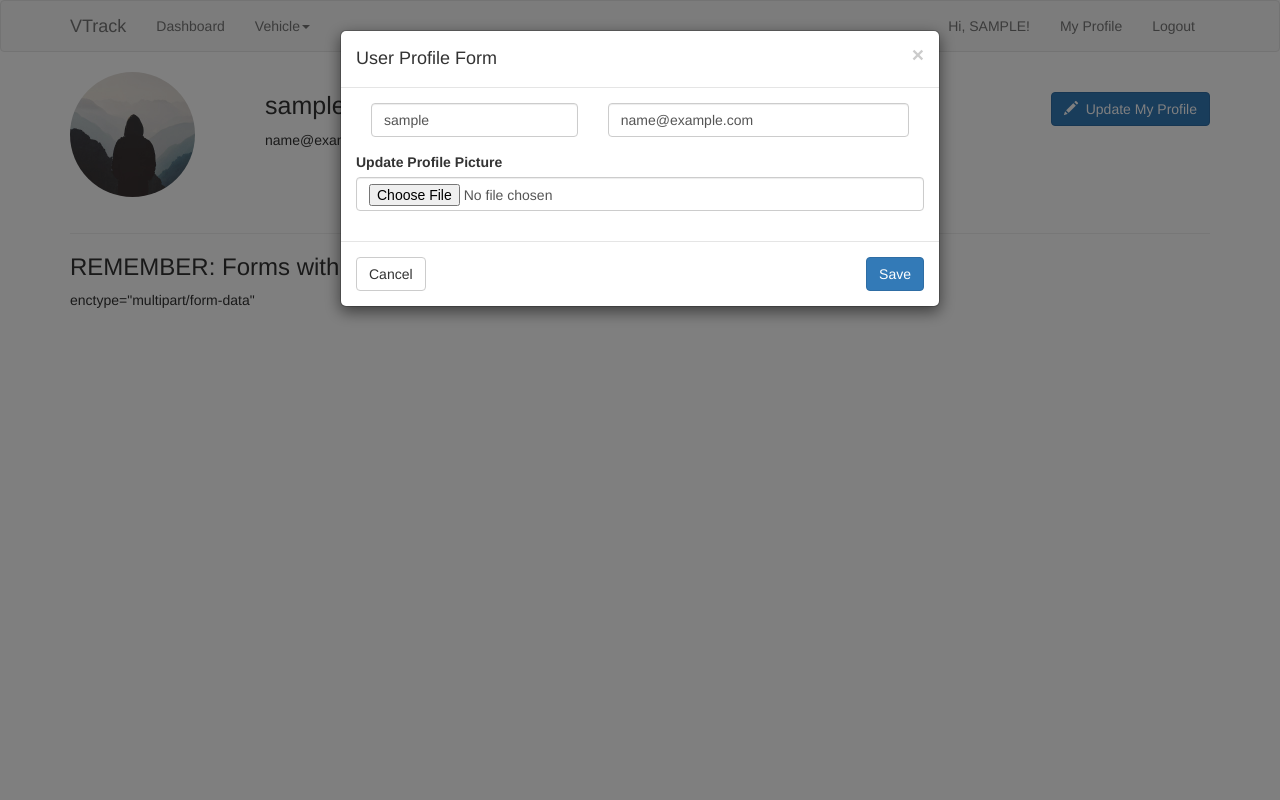
After one commit to pauloft/vtrack, a Flask app: page /account in a window 1280 px wide, after a click on "Update My Profile". The commit adds this page. Run offline with Flask 2, Linux system fonts and the light colour scheme; the visitor is signed in with stand-in values (Sample User, id 1); data comes from the database, SQL or seed files in the repository; some libraries are stand-ins or nearby versions.

Commit message:
Added password reset, profile update

```diff
--- a/app/__init__.py
+++ b/app/__init__.py
@@ -3,6 +3,7 @@ from flask_sqlalchemy import SQLAlchemy
 from flask_bootstrap import Bootstrap
 from flask_migrate import Migrate
 from flask_login import LoginManager
+from flask_mail import Mail
 
 from config import app_config
 
@@ -10,6 +11,7 @@ db = SQLAlchemy()
 bootstrap = Bootstrap()
 migrate = Migrate()
 login_manager = LoginManager()
+mail = Mail()
 
 
 def create_app(config_name):
@@ -20,8 +22,10 @@ def create_app(config_name):
     bootstrap.init_app(app)
     migrate.init_app(app, db)
     login_manager.init_app(app)
+    mail.init_app(app)
     login_manager.login_message = "You must be logged in to access this page."
     login_manager.login_view = "auth.login"
+    login_manager.login_message_category = "info"
 
     from app import models
 
--- a/app/auth/forms.py
+++ b/app/auth/forms.py
@@ -2,7 +2,9 @@
 
 from flask_wtf import FlaskForm
 from wtforms import PasswordField, StringField, SubmitField, ValidationError
-from wtforms.validators import DataRequired, Email, EqualTo
+from flask_wtf.file import FileField, FileAllowed
+from wtforms.validators import DataRequired, Email, Length, EqualTo
+from flask_login import current_user
 
 from app.models import User
 
@@ -36,3 +38,51 @@ class LoginForm(FlaskForm):
     email = StringField("Email", validators=[DataRequired(), Email()])
     password = PasswordField("Password", validators=[DataRequired()])
     submit = SubmitField("Login")
+
+
+class UpdateAccountForm(FlaskForm):
+    """ Form to update user profile """
+
+    username = StringField("Username", validators=[DataRequired(), Length(min=3, max=20)])
+    email = StringField("Email", validators=[DataRequired(), Email()])
+    picture = FileField(
+        "Update Profile Picture", validators=[FileAllowed(["jpg", "png"])]
+    )
+    submit = SubmitField("Update my Profile")
+
+    def validate_username(self, username):
+        """ Ignore processing the existing username """
+        if username.data != current_user.username:
+            user = User.query.filter_by(username=username.data).first()
+            if user:
+                raise ValidationError("That username has already been taken. Try again.")
+
+    def validate_email(self, email):
+        """ Ignore processing the existing email """
+        if email.data != current_user.email:
+            user = User.query.filter_by(email=email.data).first()
+            if user:
+                raise ValidationError("That email has already been taken. Try again.")
+
+
+class RequestResetForm(FlaskForm):
+    """ Form to submit email address when requesting a password reset """
+
+    email = StringField("Email Address", validators=[DataRequired(), Email()])
+    submit = SubmitField("Request Password Reset")
+
+    def validate_email(self, email):
+        """ Verify that the email address is actually in use """
+        user = User.query.filter_by(email=email.data).first()
+        if user is None:
+            raise ValidationError("There is no account in the database with that email.")
+
+
+class ResetPasswordForm(FlaskForm):
+    """ Form to reset or update user password """
+
+    password = PasswordField("Password", validators=[DataRequired()])
+    confirm_password = PasswordField(
+        "Confirm Password", validators=[DataRequired(), EqualTo("password")]
+    )
+    submit = SubmitField("Reset Password")
--- a/app/auth/views.py
+++ b/app/auth/views.py
@@ -1,10 +1,18 @@
 # app/auth/views.py
 
-from flask import render_template, flash, redirect, url_for
+from flask import render_template, flash, redirect, url_for, request
 from flask_login import current_user, login_required, login_user, logout_user
+from werkzeug.utils import secure_filename
 
 from . import auth
-from app.auth.forms import RegistrationForm, LoginForm
+from app.auth.forms import (
+    RegistrationForm,
+    LoginForm,
+    UpdateAccountForm,
+    RequestResetForm,
+    ResetPasswordForm,
+)
+from app.auth.utils import save_picture, send_reset_email
 from app import db
 from app.models import User
 
@@ -47,7 +55,7 @@ def login():
         dashboard = "home.admin_dashboard" if user.is_admin else "home.dashboard"
         return redirect(url_for(dashboard))
 
-    return render_template("auth/login.html", title="Login", form=form)
+    return render_template("auth/login.html", title="VTrack Login", form=form)
 
 
 @auth.route("/logout")
@@ -58,3 +66,64 @@ def logout():
 
     # redirect the user to the login page
     return redirect(url_for("auth.login"))
+
+
+@auth.route("/account", methods=["GET", "POST"])
+@login_required
+def account():
+    """ View and/or update user profile """
+    form = UpdateAccountForm()
+    if form.validate_on_submit():
+        if form.picture.data:
+            picture_file = save_picture(form.picture.data)
+            current_user.image_file = picture_file
+        # update the other fields from the form
+        current_user.username = form.username.data
+        current_user.email = form.email.data
+        db.session.commit()
+        flash("Your account has been updated!", "success")
+        return redirect(url_for("auth.account"))
+    elif request.method == "GET":
+        form.username.data = current_user.username
+        form.email.data = current_user.email
+    image_file = url_for("static", filename="profile_thumbs/" + current_user.image_file)
+    return render_template(
+        "auth/account.html", title="Your Profile", image_file=image_file, form=form
+    )
+
+
+@auth.route("/request_reset", methods=["GET", "POST"])
+def request_reset():
+    """ Submit a request for changing user password """
+    if current_user.is_authenticated:
+        return redirect(url_for("home.index"))
+    form = RequestResetForm()
+    if form.validate_on_submit():
+        user = User.query.filter_by(email=form.email.data).first()
+        send_reset_email(user)
+        flash(
+            f"An email sent to {form.email.data} with instructions to reset your password. NB: It may be in your spam folder!",
+            "info",
+        )
+        return redirect(url_for("auth.login"))
+
+    return render_template("auth/request_reset.html", title="Reset Password", form=form)
+
+
+@auth.route("/reset_password/<token>", methods=["GET", "POST"])
+def reset_password(token):
+    if current_user.is_authenticated:
+        dashb = "home.admin_dashboard" if current_user.is_admin else "home.dashboard"
+        return redirect(url_for(dashb))
+    user = User.verify_reset_token(token)
+    if user is None:
+        flash("That was an invalid or expired token!", "warning")
+        return redirect(url_for("auth.request_reset"))
+    form = ResetPasswordForm()
+    if form.validate_on_submit():
+        user.set_password(form.password.data)
+        db.session.commit()
+        flash("Your password has been reset. You are able to login.", "success")
+        return redirect(url_for("auth.login"))
+
+    return render_template("auth.reset_password.html", title="Reset Password", form=form)
--- a/app/models.py
+++ b/app/models.py
@@ -2,8 +2,10 @@
 
 from datetime import datetime
 
+from flask import current_app
 from werkzeug.security import generate_password_hash, check_password_hash
 from flask_login import UserMixin
+from itsdangerous import TimedJSONWebSignatureSerializer as Serializer
 
 from app import db, login_manager
 
@@ -32,6 +34,19 @@ class User(db.Model, UserMixin):
     def check_password(self, password):
         return check_password_hash(self.password_hash, password)
 
+    def get_reset_token(self, expires_sec=1800):
+        s = Serializer(current_app.config["SECRET_KEY"], expires_sec)
+        return s.dumps({"user_id": self.id}).decode("utf-8")
+
+    @staticmethod
+    def verify_reset_token(token):
+        s = Serializer(current_app.config["SECRET_KEY"])
+        try:
+            user_id = s.loads(token)["user_id"]
+        except:
+            return None
+        return User.query.get(user_id)
+
     def __repr__(self):
         return f"<User {self.username}"
 
--- a/app/static/css/vtrack.css
+++ b/app/static/css/vtrack.css
@@ -1,3 +1,18 @@
+.account-img {
+    height: 125px;
+    width: 125px;
+    margin-right: 20px;
+    margin-bottom: 16px;
+  }
+
+  .account-heading {
+    font-size: 2.5rem;
+  }
+
+  .rounded-circle {
+      border-radius: 50%;
+  }
+
 .text-center {register
     text-align: center;
 }
--- /dev/null
+++ b/app/templates/auth/account.html
@@ -0,0 +1,54 @@
+<!-- app/templates/auth/register.html -->
+
+{% extends "base.html" %}
+{% block app_content %}
+<div class="media row">
+    <div class="col-sm-2">
+        <img src="{{ image_file }}" alt="" class="rounded-circle account-img">
+    </div>
+    <div class="col-sm-5">
+        <div class="media-body">
+            <h2 class="account-heading">{{ current_user.username }}</h2>
+            <p class="text secondary">{{ current_user.email }}</p>
+        </div>
+    </div>
+    <div class="col-sm-5">
+        <h2>{{ title }} <button type="button" id="update-account" class="btn btn-primary pull-right" data-toggle="modal"
+                data-target="#modal-update-account-form"><span class="glyphicon glyphicon-pencil"></span>&nbsp;&nbsp;Update
+                My
+                Profile</button></h2>
+    </div>
+</div>
+<hr class="intro-divider">
+
+<h3>REMEMBER: Forms with FileField MUST have this:</h3>
+<p>enctype="multipart/form-data"</p>
+
+<div class="modal fade" id="modal-update-account-form">
+    <div class="modal-dialog">
+        <div class="modal-content">
+            <div class="modal-header">
+                <button class="close" type="button" data-dismiss="modal"><span>&times;</span></button>
+                <h4 class="modal-title">User Profile Form</h4>
+            </div>
+            <form action="" method="post" enctype="multipart/form-data" role="form">
+                <div class="modal-body">
+                    {{ form.csrf_token }}
+                    <div class="form-row">
+                        <div class="form-group col-sm-5">{{ form.username(class="form-control", placeholder="Username")
+                            }}</div>
+                        <div class="form-group col-sm-7">{{ form.email(class="form-control", placeholder="Email") }}</div>
+                    </div>
+                    <div class="form-row">
+                        <div class="form-group">{{ form.picture.label }} {{ form.picture(class="form-control")}}</div>
+                    </div>
+                </div><!-- //modal body -->
+                <div class="modal-footer">
+                    <button type="button" class="btn btn-default pull-left" data-dismiss="modal">Cancel</button>
+                    <button type="submit" class="btn btn-primary">Save</button>
+                </div>
+            </form>
+        </div>
+    </div>
+</div><!-- //modal-update-account-form -->
+{% endblock %}
--- a/app/templates/base.html
+++ b/app/templates/base.html
@@ -42,9 +42,10 @@
             <ul class="nav navbar-nav navbar-right">
                 {% if current_user.is_authenticated %}
                 <li><a><i class="fa fa-user"></i> Hi, {{ current_user.username.upper() }}!</a></li>
+                <li><a href="{{ url_for('auth.account') }}">My Profile</a></li>
                 <li><a href="{{ url_for('auth.logout') }}">Logout</a></li>
                 {% else %}
-                <li><a href="{{ url_for('auth.login') }}"></a></li>
+                <li><a href="{{ url_for('auth.login') }}">Login</a></li>
                 {% endif %}
             </ul>
         </div>
```
Also changed, not shown: app/auth/utils.py (added, +34 -0 lines), app/templates/auth/login.html (+8 -3 lines), app/templates/auth/request_reset.html (added, +24 -0 lines), app/templates/auth/reset_password.html (added, +25 -0 lines), config.py (+7 -0 lines), app/static/profile_thumbs/6d9cdb172171dfd1myprofile.jpg (added), app/static/profile_thumbs/default.jpg (added).
